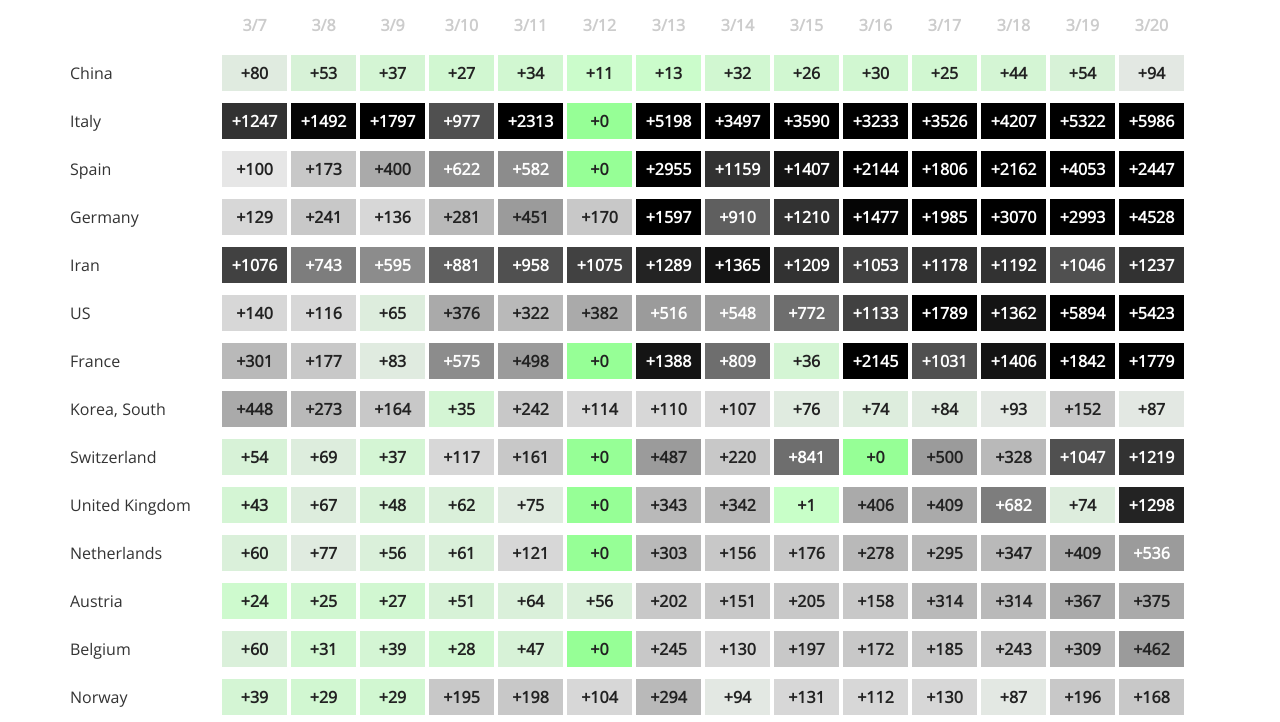
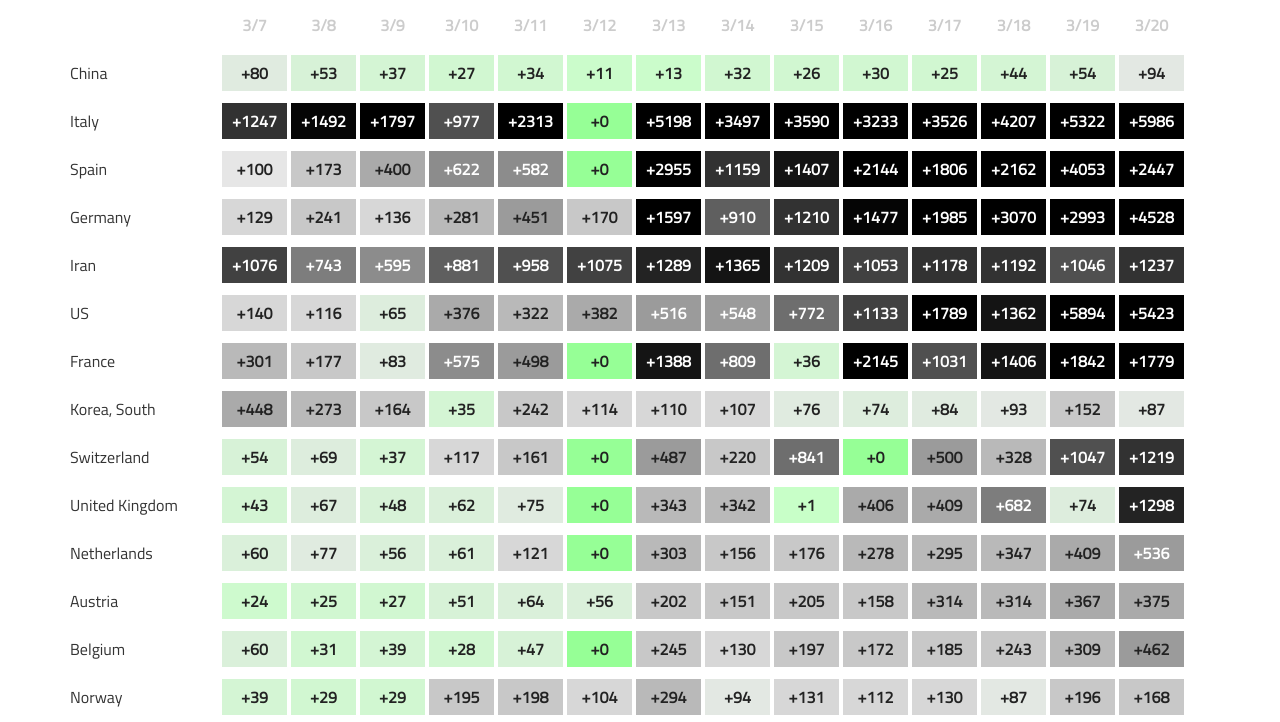
Before and after one commit to arthuralee/coronavirusrecovery, a Gatsby site: page / in a window 1280 px wide. Shown: the part 132-854 px from the top of the page. Built offline with nearby package versions, Linux system fonts and the light colour scheme; Gatsby itself is replaced by a stand-in of ours.

Commit message:
Use Titillium Web font

```diff
--- a/src/components/Head.js
+++ b/src/components/Head.js
@@ -63,7 +63,7 @@ function Head({ description, lang, meta }) {
     >
       <meta name="viewport" content="width=device-width, initial-scale=1" />
       <link
-        href="https://fonts.googleapis.com/css?family=Open+Sans&display=swap"
+        href="https://fonts.googleapis.com/css?family=Titillium+Web&display=swap"
         rel="stylesheet"
       />
     </Helmet>
--- a/src/pages/index.css
+++ b/src/pages/index.css
@@ -1,5 +1,5 @@
 body {
-  font-family: "Open Sans", sans-serif;
+  font-family: "Titillium Web", sans-serif;
   color: #333;
 }
 
```
